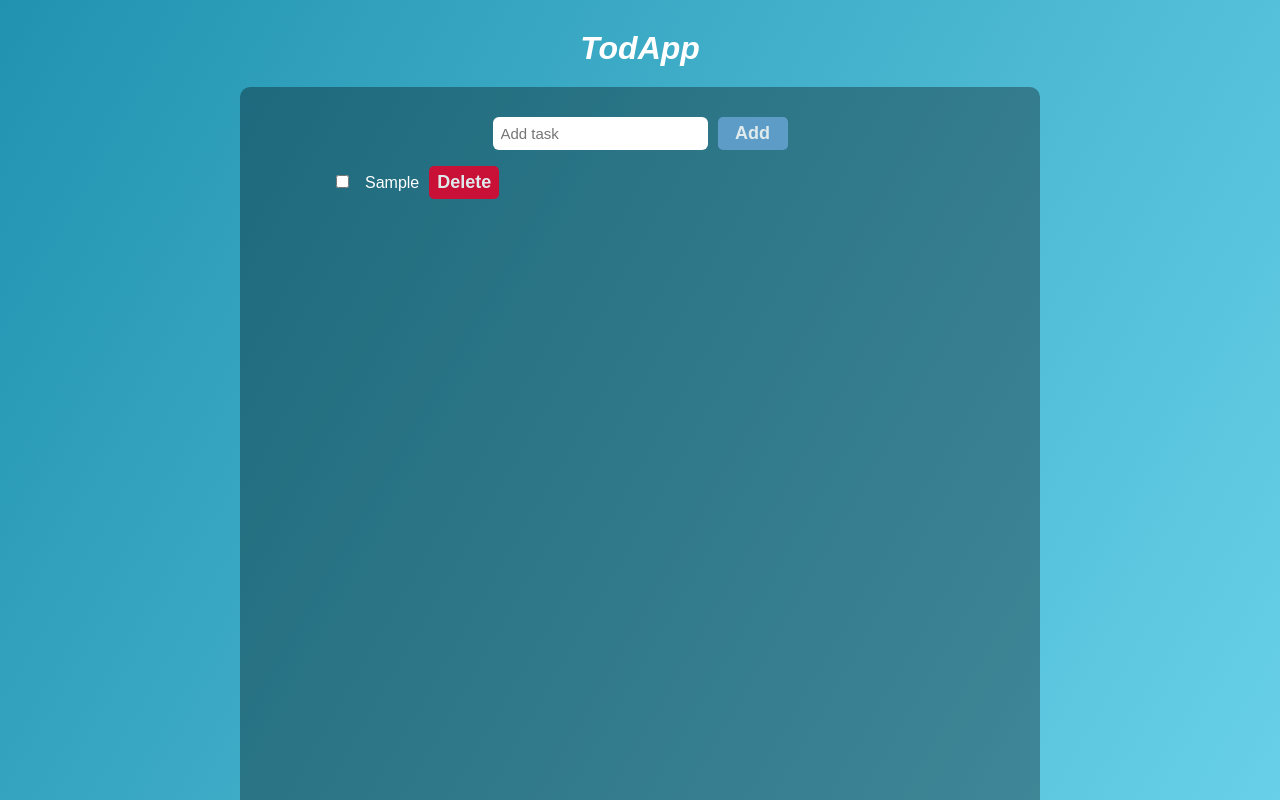
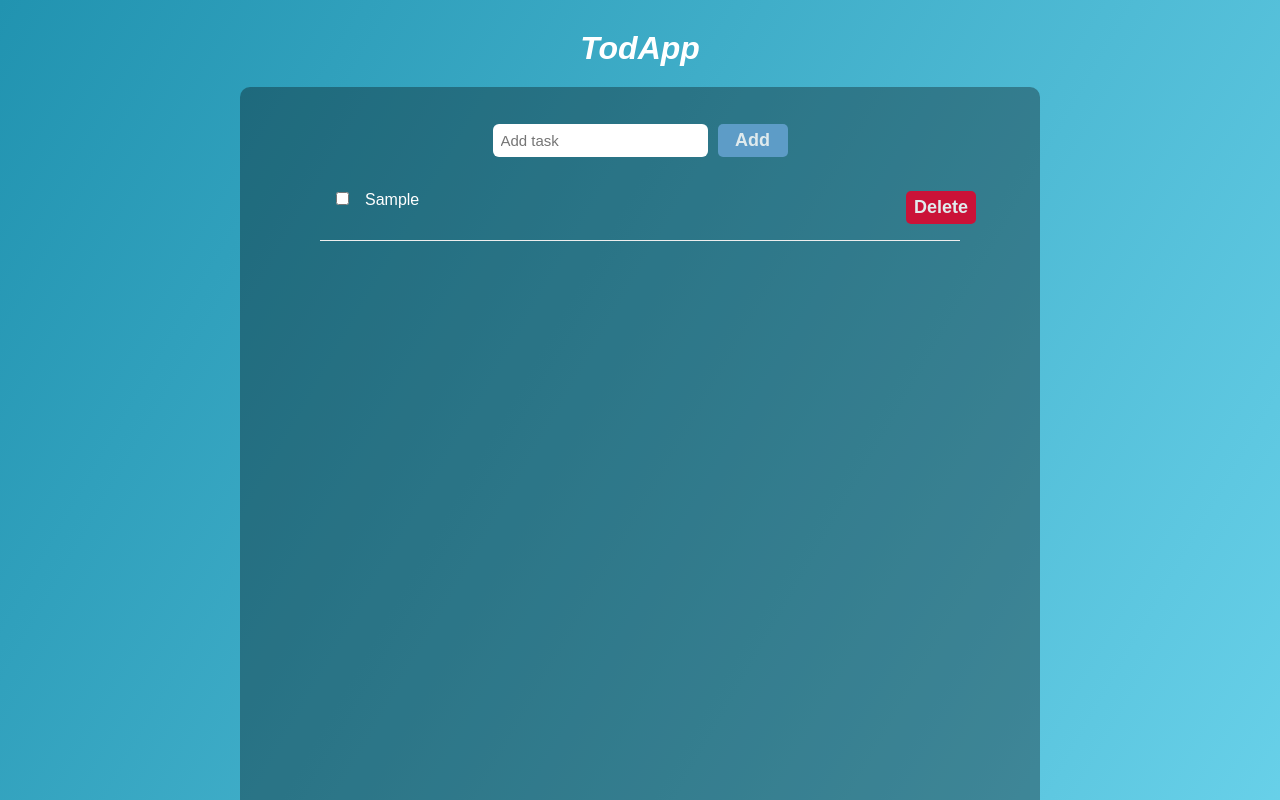
Before and after one commit to horakhy/todapp, a React (Create React App) app: page / in a window 1280 px wide. Both pictures are taken after typing "Sample" into the empty fields and a click on the button "Add". Shown: the top 800 px of the page. Built offline with nearby package versions, Linux system fonts and the light colour scheme.

Commit message:
Separating the button and the item

```diff
--- a/src/TodApp.js
+++ b/src/TodApp.js
@@ -47,7 +47,8 @@ function TodApp() {
   };
 
   return (
-    <div className="todo">
+    <div style={{ display: "flex", flexDirection: "column" }}>
+      <div style={{ alignSelf: "center", marginTop: 32 }}>
         <input
           type="text"
           name="text"
@@ -61,15 +62,25 @@ function TodApp() {
         <button className="add-btn" onClick={addTask}>
           Add
         </button>
+      </div>
+
       <br />
 
       {tasklist.length > 0 ? (
         <ul>
           {tasklist.map((task) => (
+            <>
               <li
                 key={task.id}
+                style={{
+                  width: "100%",
+                  display: "flex",
+                  flexDirection: "row",
+                  justifyContent: "space-between",
+                }}
                 className={task.isCompleted ? "crossedText" : null}
               >
+                <div>
                   <input
                     style={{ marginRight: 16 }}
                     type="checkbox"
@@ -77,11 +88,19 @@ function TodApp() {
                     onChange={() => taskFinished(task.id)}
                   />
                   {task.value}
+                </div>
 
-              <button className="delete" onClick={(e) => deletePrompt(e, task)}>
+                <button
+                  className="delete"
+                  onClick={(e) => deletePrompt(e, task)}
+                >
                   Delete
                 </button>
               </li>
+              <div
+                style={{ height: 1, width: "100%", backgroundColor: "#eee" }}
+              />
+            </>
           ))}
         </ul>
       ) : (
```
Lines whose indentation alone changed are shown as unchanged.
